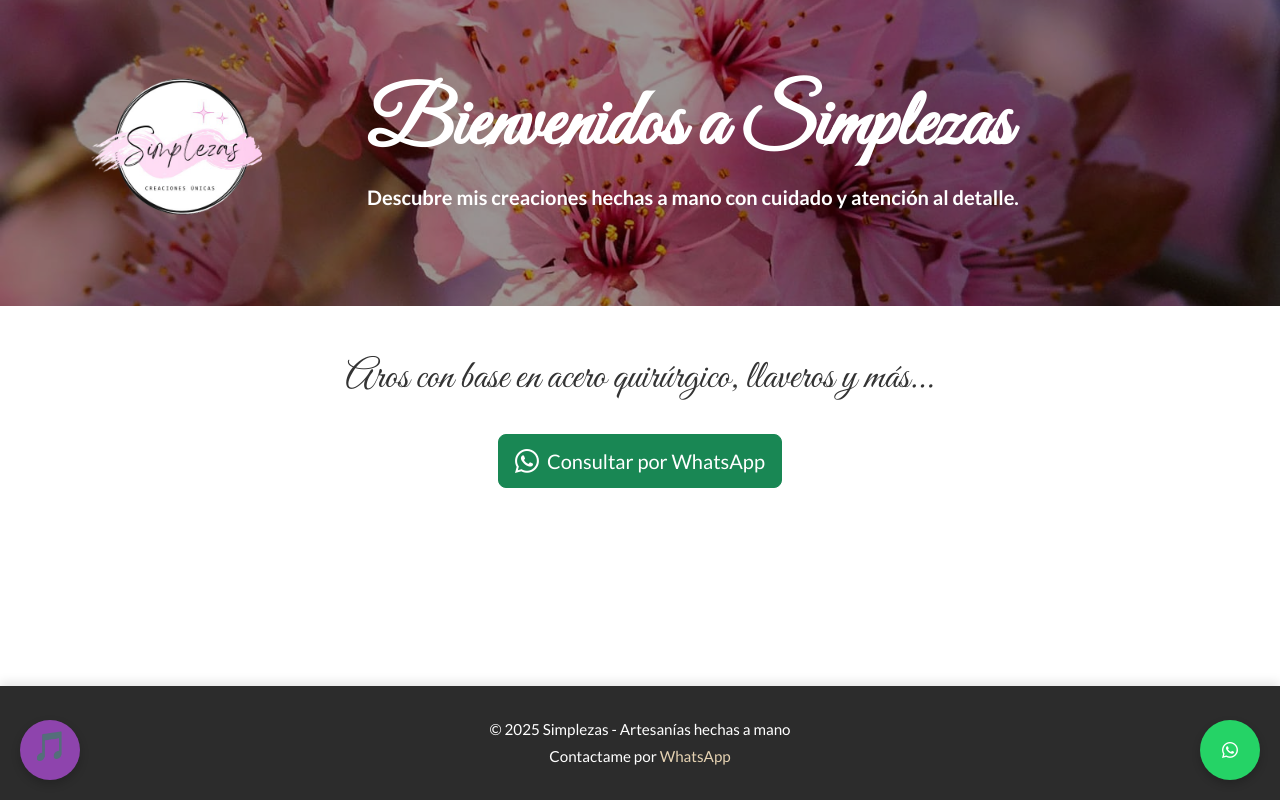
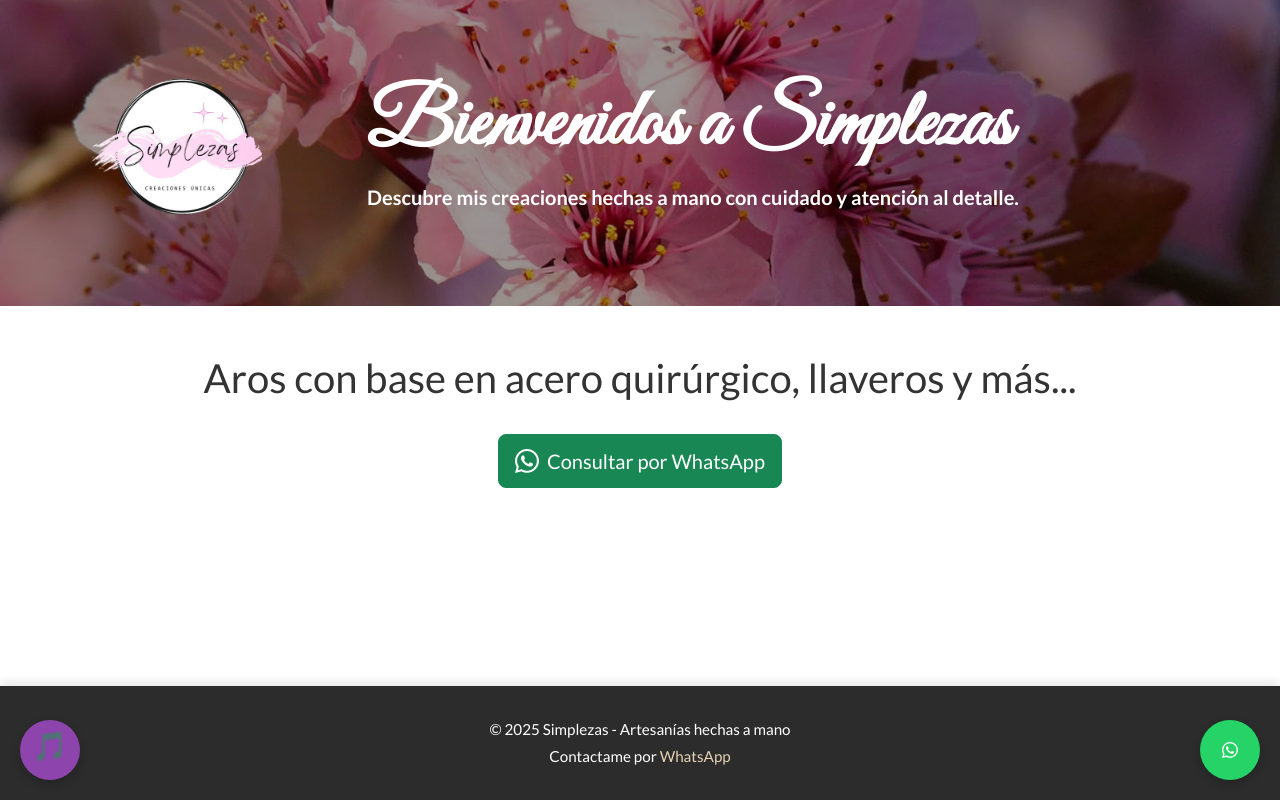
Before and after one commit to Carmen-Rohr/simplezas, a website: page index.html in a window 1280 px wide. Drawn offline with nearby package versions, Linux system fonts and the light colour scheme; no server answers.

Commit message:
"Seguimos cambiando"

```diff
--- a/style.css
+++ b/style.css
@@ -101,7 +101,7 @@ main {
 }
 
 h3 {
-   font-family: 'Great Vibes', cursive;
+/*   font-family: 'Great Vibes', cursive; */
    font-size: 2.5rem;
    text-align: center;
 }
```
